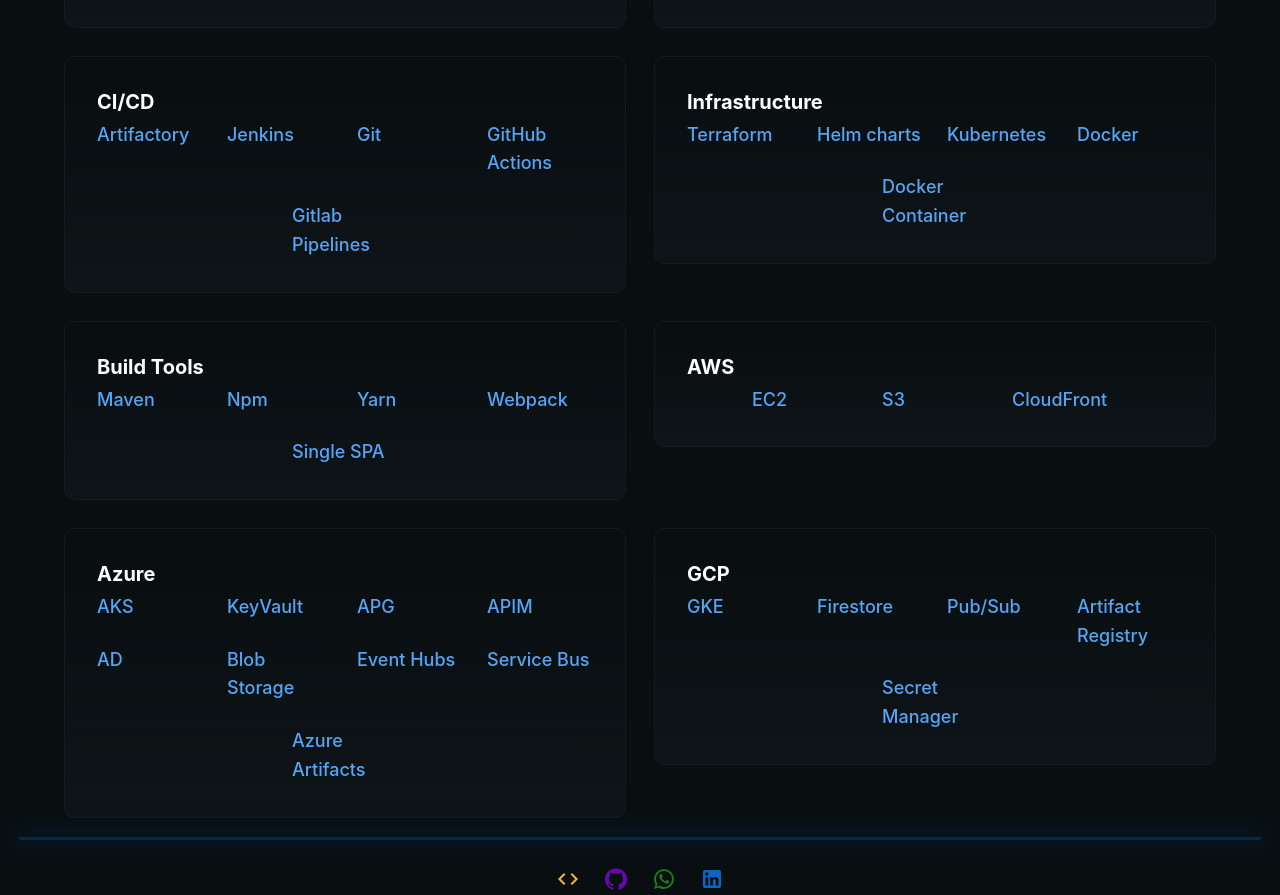
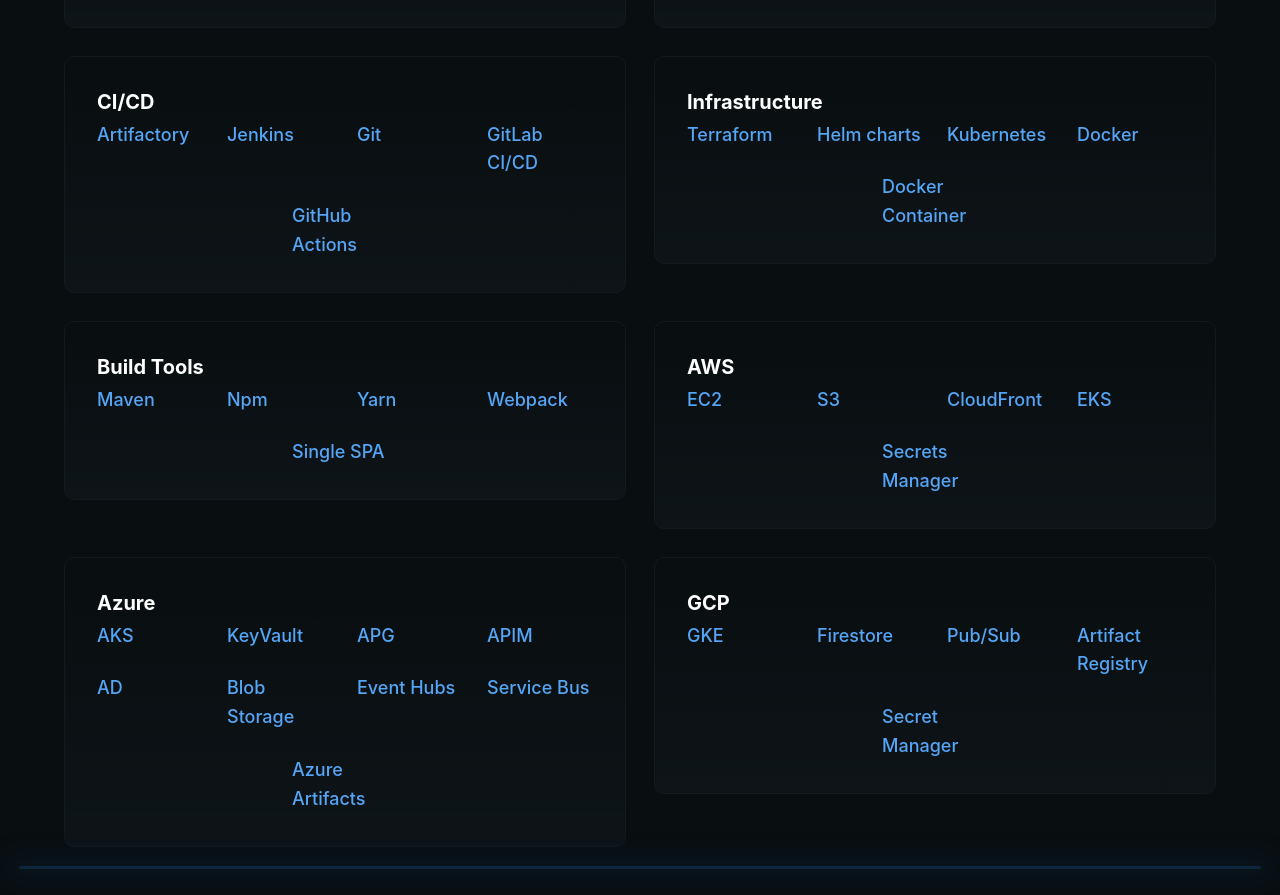
Before and after one commit to rafafigo/rafafigo.github.io, a React (Create React App) app: page / in a window 1280 px wide. Shown: the part 4080-4975 px from the top of the page. Built offline with nearby package versions, Linux system fonts and the light colour scheme.

Commit message:
Added skills

```diff
--- a/src/components/Skills.tsx
+++ b/src/components/Skills.tsx
@@ -48,8 +48,8 @@
 			"Artifactory",
 			"Jenkins",
 			"Git",
+			"GitLab CI/CD",
 			"GitHub Actions",
-			"Gitlab Pipelines",
 		],
 	},
 	{
@@ -77,7 +77,9 @@
 		subItems: [
 			"EC2",
 			"S3",
-			"CloudFront"
+			"CloudFront",
+			"EKS",
+			"Secrets Manager"
 		]
 
 	},
```
